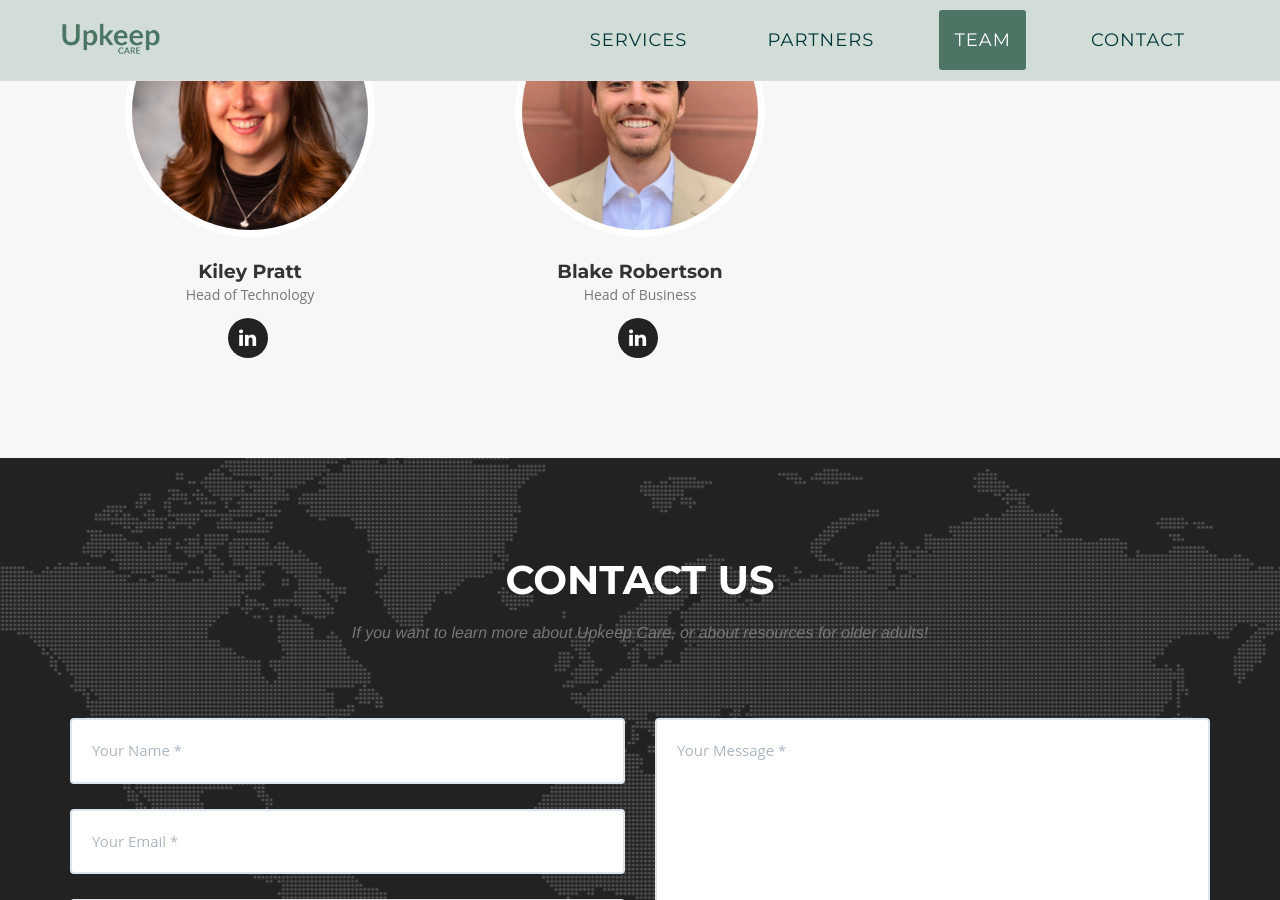
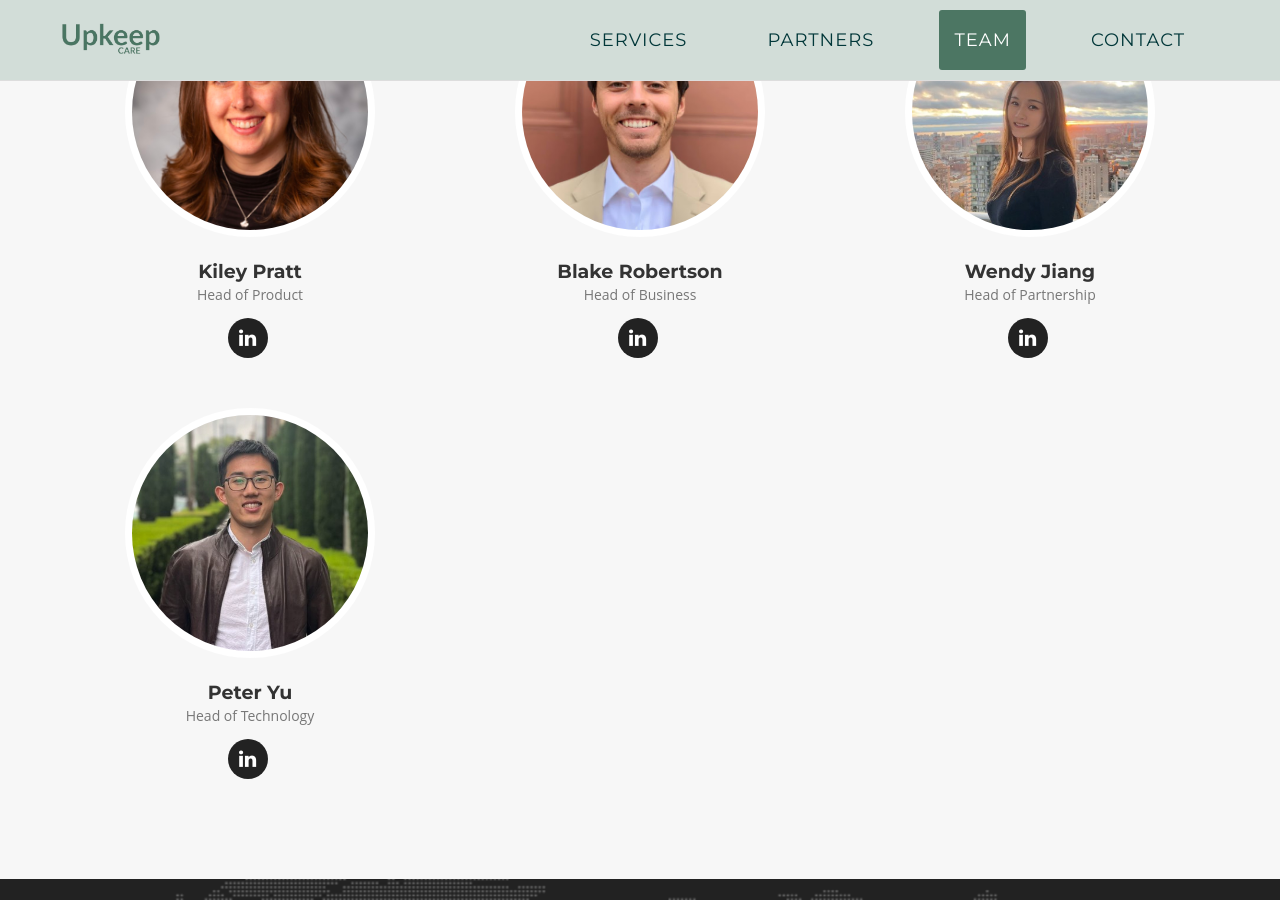
Before and after one commit to peter0201yu/upkeep_static, a Jekyll site: the page built from index.html, in a window 1280 px wide and 900 px high, scrolled down 1551 px. Built offline with Jekyll 4.4.1, drawn with Linux system fonts in a browser that asks for light colours; some web fonts are replaced.

```diff
--- a/_config.yml
+++ b/_config.yml
@@ -10,7 +10,7 @@ description: "Welcome to Upkeep Care, where you find out about the resources for
 people:
 - name: Kiley Pratt
   pic: kiley.png
-  position: Head of Technology
+  position: Head of Product
   social:
     - title: linkedin
       url: https://www.linkedin.com/in/kiley-pratt/
@@ -22,12 +22,19 @@ people:
     - title: linkedin
       url: https://www.linkedin.com/in/blake-robertson/
 
-# - name: Larissa Chia
-#  pic: larissa.png
-#  position: Head of Research and Operations
-#  social:
-#    - title: linkedin
-#      url: https://www.linkedin.com/in/larissa-chia-yx/
+- name: Wendy Jiang
+  pic: wendy.jpeg
+  position: Head of Partnership
+  social:
+    - title: linkedin
+      url: https://www.linkedin.com/in/wendy-jiang-514a62103/
+
+- name: Peter Yu
+  pic: peter.jpeg
+  position: Head of Technology
+  social:
+    - title: linkedin
+      url: https://www.linkedin.com/in/zongyang-peter-yu/
 
 # # Social networks usernames (many more available: google-plus, flickr, dribbble, pinterest, instagram, tumblr, linkedin, etc.)
 # social:
```
Also changed, not shown: img/team/larissa.png (deleted), img/team/larissa_.png (deleted), img/team/peter.jpeg (added), img/team/wendy.jpeg (added).
